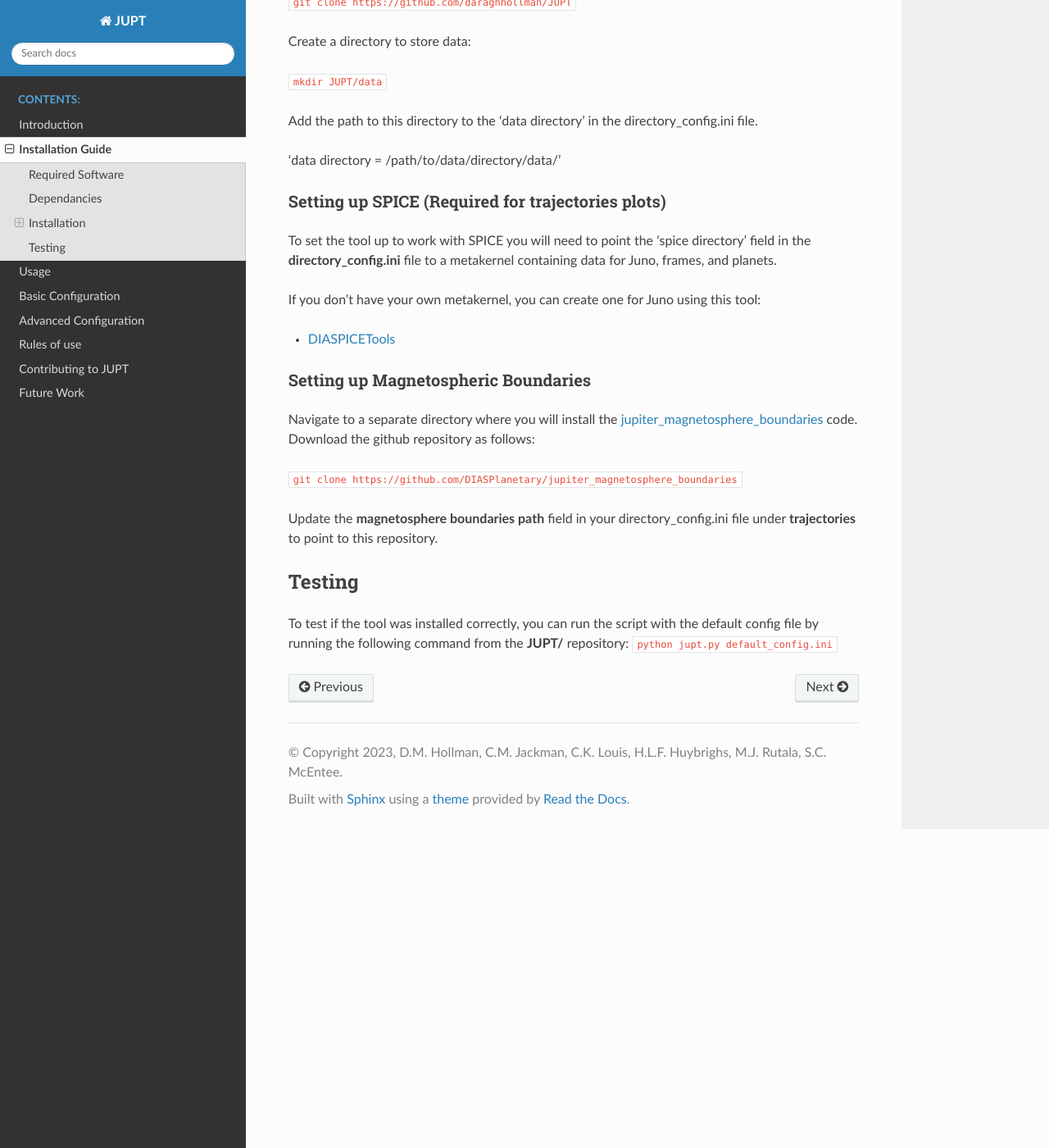
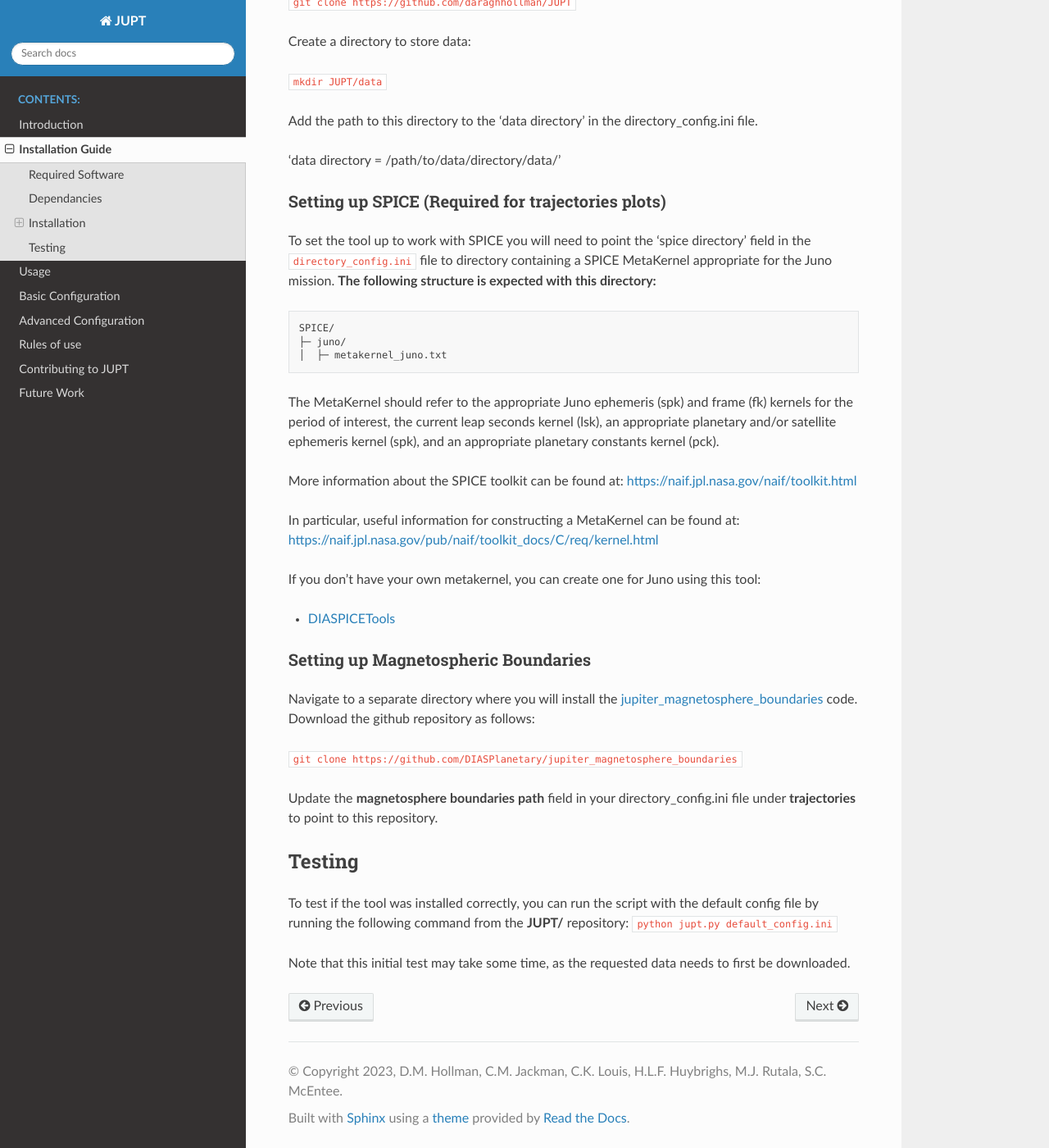
Before and after one commit to daraghhollman/JUPT, a Sphinx documentation site: the page built from docs/source/installation.md, in a window 1280 px wide and 1400 px high, scrolled down 652 px. Shown: the whole window at 82% size. Built offline with Sphinx 7.4.7 and the Read the Docs theme 2.0.0, drawn with Linux system fonts in a browser that asks for light colours.

Commit message:
Added a more complete description of the SPICE metakernel installation step as described by M.J. Rutala

````diff
--- a/docs/source/installation.md
+++ b/docs/source/installation.md
@@ -28,7 +28,20 @@ Add the path to this directory to the 'data directory' in the directory_config.i
 'data directory = /path/to/data/directory/data/'
 
 ### Setting up SPICE (Required for trajectories plots)
-To set the tool up to work with SPICE you will need to point the 'spice directory' field in the **directory_config.ini** file to a metakernel containing data for Juno, frames, and planets.
+To set the tool up to work with SPICE you will need to point the ‘spice directory’ field in the `directory_config.ini` file to directory containing a SPICE MetaKernel appropriate for the Juno mission. **The following structure is expected with this directory:**
+
+```
+SPICE/
+├─ juno/
+│  ├─ metakernel_juno.txt
+```
+
+The MetaKernel should refer to the appropriate Juno ephemeris (spk) and frame (fk) kernels for the period of interest, the current leap seconds kernel (lsk), an appropriate planetary and/or satellite ephemeris kernel (spk), and an appropriate planetary constants kernel (pck).
+
+More information about the SPICE toolkit can be found at: [https://naif.jpl.nasa.gov/naif/toolkit.html](https://naif.jpl.nasa.gov/naif/toolkit.html)
+
+In particular, useful information for constructing a MetaKernel can be found at: [https://naif.jpl.nasa.gov/pub/naif/toolkit_docs/C/req/kernel.html](https://naif.jpl.nasa.gov/pub/naif/toolkit_docs/C/req/kernel.html)
+
 
 If you don't have your own metakernel, you can create one for Juno using this tool:
 
@@ -44,3 +57,5 @@ Update the **magnetosphere boundaries path** field in your directory_config.ini
 ## Testing
 To test if the tool was installed correctly, you can run the script with the default config file by running the following command from the **JUPT/** repository:
 `python jupt.py default_config.ini`
+
+Note that this initial test may take some time, as the requested data needs to first be downloaded.
````
Also changed, not shown: 16 other files.
